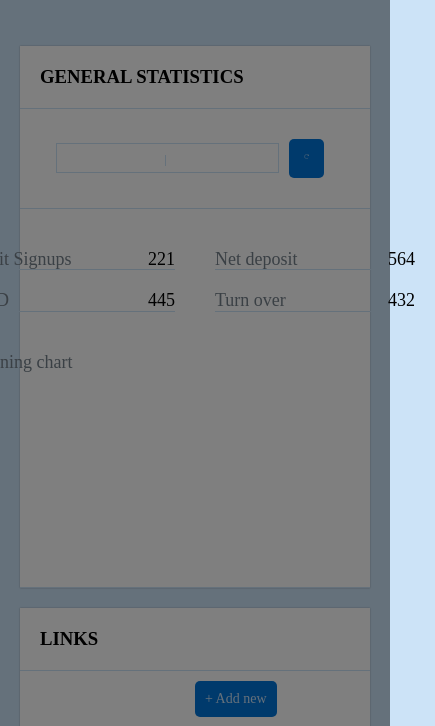
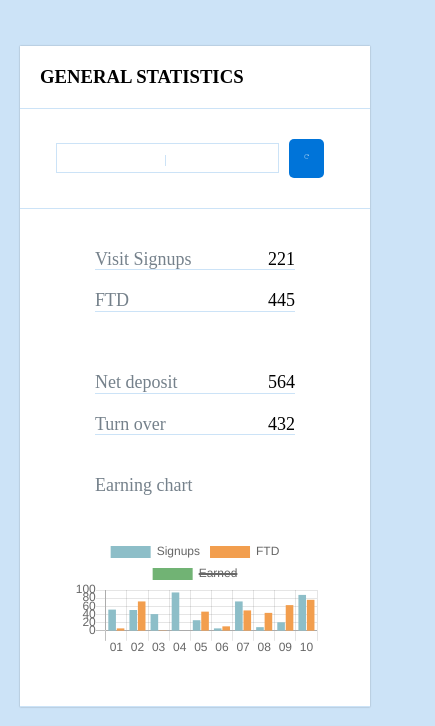
Before and after one commit to patrickkarney/indywidual-project, a website: page index.html in a window 390 px wide. Shown: the part 64-790 px from the top of the page, 435 px wide, since content can reach past the window. Drawn offline with nearby package versions, Linux system fonts and the light colour scheme; grey boxes are pictures that could not be loaded.

Commit message:
Add sidebar styling and media querries

```diff
--- a/index.html
+++ b/index.html
@@ -127,8 +127,8 @@
                   <a class="row-text">FTD</a>
                   <a class="value">445</a>
                 </div>
-                <div class="row row-chart-title">
-                  <a class="row-text">Earning chart</a>
+                <div class="row row-chart-title row-chart-title-max">
+                  <a class="row-text earning-max">Earning chart</a>
                 </div>
               </div>
               <div class="column col-2">
@@ -140,6 +140,9 @@
                   <a class="row-text">Turn over</a>
                   <a class="value">432</a>
                 </div>
+                <div class="row row-chart-title ">
+                  <a class="row-text earning-min ">Earning chart</a>
+                </div>
               </div>
 
             </div>
@@ -150,6 +153,7 @@
           <div class="container-content-wrapper">
             <div class="chart">
               <canvas id="myChart"></canvas>
+
             </div>
           </div>
         </div>
--- a/js/script.js
+++ b/js/script.js
@@ -8,7 +8,7 @@ function burgerToggle() {
     burgerElement.addEventListener('click', function(event){
         event.preventDefault();
         if(sidebarList.style.height === '60px'){
-            sidebarList.style.height = '100%';
+            sidebarList.style.height = '80%';
         }
         else{
             sidebarList.style.height = '60px';
@@ -16,39 +16,6 @@ function burgerToggle() {
     })
 }
 
-function closeModal() {
-    document.getElementById('overlay').classList.remove('show')
-  }
-
-document.querySelectorAll('#overlay .js--close-modal').forEach(function(btn) {
-    btn.addEventListener('click', function(e) {
-        e.preventDefault()
-        closeModal()
-    })
-})
-
-document.querySelector('#overlay').addEventListener('click', function(e) {
-    if(e.target === this) {
-      closeModal()
-    }
-  })
-
-  document.addEventListener('keyup', function(e) {
-    if(e.keyCode === 27) {
-      closeModal()
-    }
-  })
-
-  function openModal(modal) {
-    document.querySelectorAll('#overlay > *').forEach(function(modal) {
-      modal.classList.remove('show')
-    })
-    document.querySelector('#overlay').classList.add('show')
-    document.querySelector(modal).classList.add('show')
-  }
-
-
-openModal (myModal);
 burgerToggle();
 
 var ctx = document.getElementById('myChart').getContext('2d');
@@ -85,3 +52,34 @@ var chart = new Chart(ctx, {
         }]
     },
 });
+
+function closeModal() {
+    document.getElementById('overlay').classList.remove('show')
+  }
+
+document.querySelectorAll('#overlay .js--close-modal').forEach(function(btn) {
+    btn.addEventListener('click', function(e) {
+        e.preventDefault()
+        closeModal()
+    })
+})
+
+document.querySelector('#overlay').addEventListener('click', function(e) {
+    if(e.target === this) {
+      closeModal()
+    }
+  })
+
+  document.addEventListener('keyup', function(e) {
+    if(e.keyCode === 27) {
+      closeModal()
+    }
+  })
+
+  function openModal(modal) {
+    document.querySelectorAll('#overlay > *').forEach(function(modal) {
+      modal.classList.remove('show')
+    })
+    document.querySelector('#overlay').classList.add('show')
+    document.querySelector(modal).classList.add('show')
+  }
--- a/sass/components/_chart.scss
+++ b/sass/components/_chart.scss
@@ -1,9 +1,18 @@
-.chart-title{
-    display: flex;
-    justify-content: space-between;
+.chart{
+    width: 500px;
+    height: 400px;
 }
 
-.chart-legend{
-    display: flex;
-    justify-content: space-between;
+@media (min-width: 768px) and (max-width: 991px){
+    .chart{
+        max-width: 350px;
+        max-height: 225px;
+    }
 }
+
+@media (max-width: 767px){
+    .chart{
+        max-width: 250px;
+        max-height: 150px;
+    }
+}
--- a/sass/components/_chartStats.scss
+++ b/sass/components/_chartStats.scss
@@ -2,3 +2,26 @@
     display: flex;
     justify-content: space-between;
 }
+
+.earning-min{
+    display: none;
+}
+
+@media (max-width: 767px){
+    .chart-stats{
+        display: flex;
+        flex-direction: column;
+    }
+
+    .earning-min{
+        display: flex;
+    }
+
+    .earning-max{
+        display: none;
+    }
+}
+
+
+
+@media (min-width: 768px) and (max-width: 991px){}
--- a/sass/components/_row.scss
+++ b/sass/components/_row.scss
@@ -19,3 +19,9 @@
     padding-top: 20px;
     border-bottom: none;
 }
+
+@media (max-width: 767px){
+    .row-chart-title-max{
+        margin: 0;
+    }
+}
--- a/sass/sections/_sidebar.scss
+++ b/sass/sections/_sidebar.scss
@@ -1,3 +1,7 @@
+* {
+    box-sizing: border-box;
+  }
+
 .sidebar{
     position: fixed;
     top: 0;
@@ -37,8 +41,7 @@
         padding-left: 0;
 
         .nav-list{
-            margin: auto;
-            width: 190px;
+            width: 100%;
             height: 35px;
             padding-top: 5px;
             padding-left: 20px;
```
Also changed, not shown: css/style.css, 1 other file.
